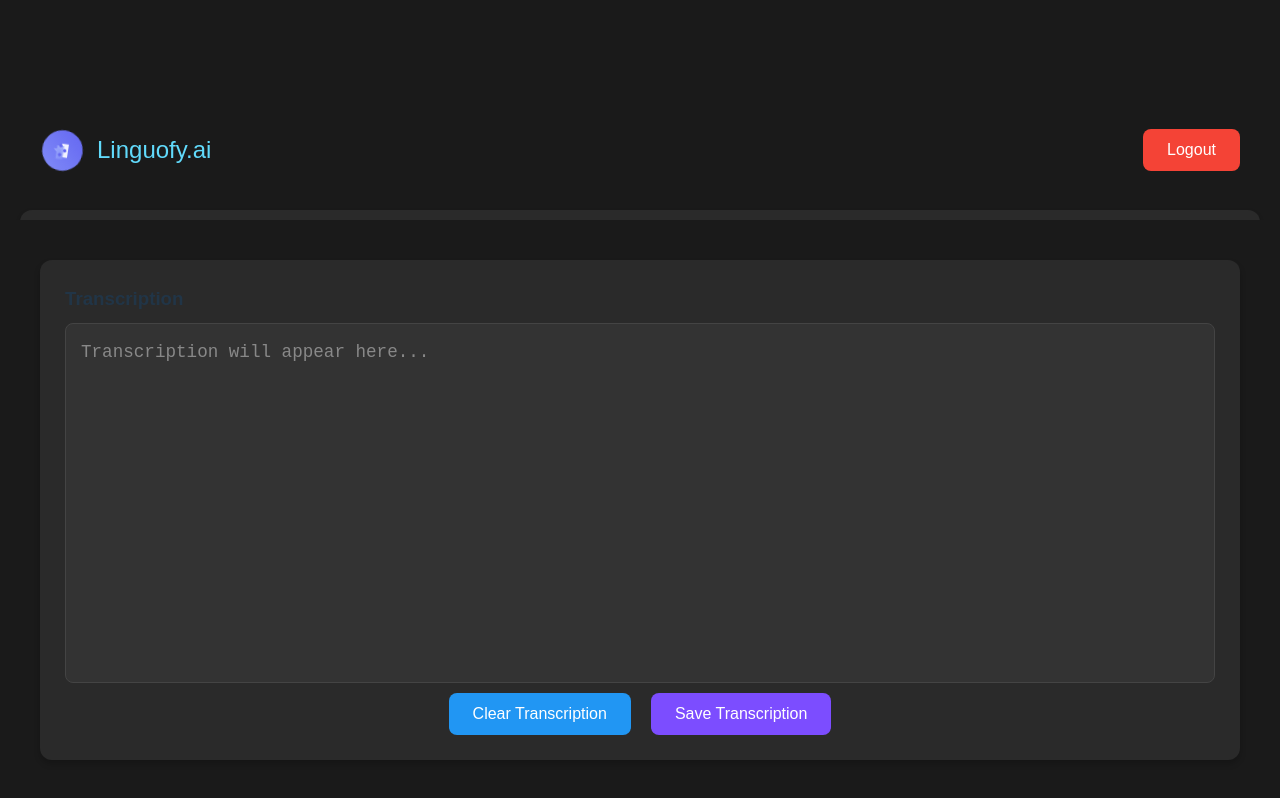
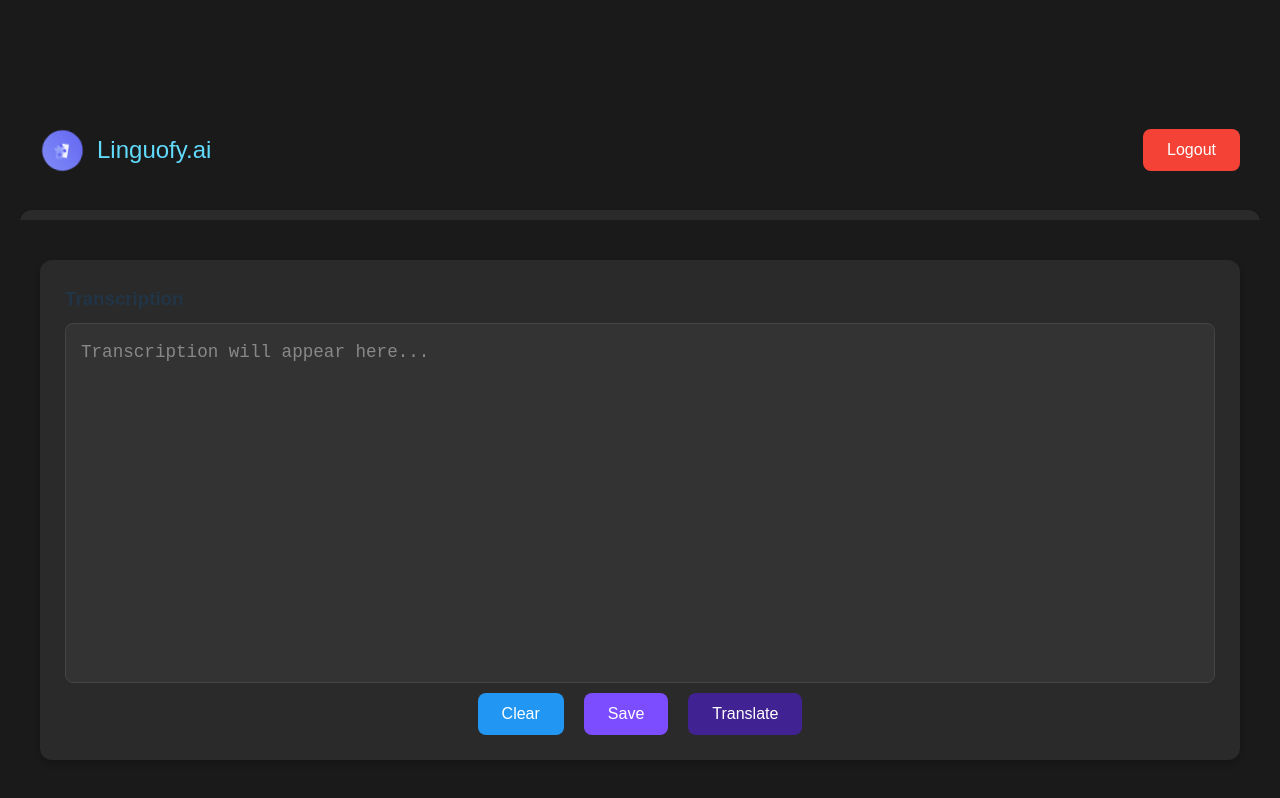
Before and after one commit to taiminhle4920/linguofy, a React (Vite) app in the folder frontend/: page /LandingPage in a window 1280 px wide. Built offline with nearby package versions, Linux system fonts and the light colour scheme; no server answers; sample sign-in values are in the browser's storage.

Commit message:
update landing page with translate button and finetune.ipynb, but not working yet

```diff
--- a/frontend/src/components/LandingPage.css
+++ b/frontend/src/components/LandingPage.css
@@ -152,8 +152,19 @@
     color: white;
 }
 
+
 .saveButton:hover {
     background-color: #6200ea;
+}
+
+.translateButton {
+    background-color: #402292;
+    color: white;
+}
+
+
+.saveButton:hover {
+    background-color: #5e3992;
 }
 
 .logout-button {
--- a/frontend/src/components/LandingPage.jsx
+++ b/frontend/src/components/LandingPage.jsx
@@ -191,6 +191,31 @@ const LandingPage = () => {
         setTranscription("");
     };
 
+    const handleTranslate = async () =>{
+        try {
+            const response = await fetch("http://127.0.0.1:5000/translate", {
+                method: "POST",
+                headers: {
+                    "Content-Type": "application/json",
+                },
+                body: JSON.stringify({
+                    transcription: transcription,
+                }),
+            });
+
+            if (!response.ok) {
+                throw new Error('Failed to translate');
+            }
+
+            const data = await response.json();
+            setTranscription(data.Translation)
+            alert("Translated and reformated to English!");
+        } catch (error) {
+            console.error("Error translating:", error);
+            alert("Failed to translate!");
+        }
+    };
+
     const handleSaveTranscription = async () => {
         try {
             const email = sessionStorage.getItem('email');
@@ -251,14 +276,20 @@ const LandingPage = () => {
                             onClick={handleClearTranscription}
                             className="actionButton clearButton"
                         >
-                            Clear Transcription
+                            Clear
                         </button>
                         <button
                             onClick={handleSaveTranscription}
                             className="actionButton saveButton"
                         >
-                            Save Transcription
+                            Save
                         </button>
+                        <button
+                            onClick={handleTranslate}
+                            className="actionButton translateButton"
+                        >
+                                Translate
+                            </button>
                     </div>
                 </div>
             </div>
```
Also changed, not shown: 2 other files (tests, documents, lock files or other folders).
